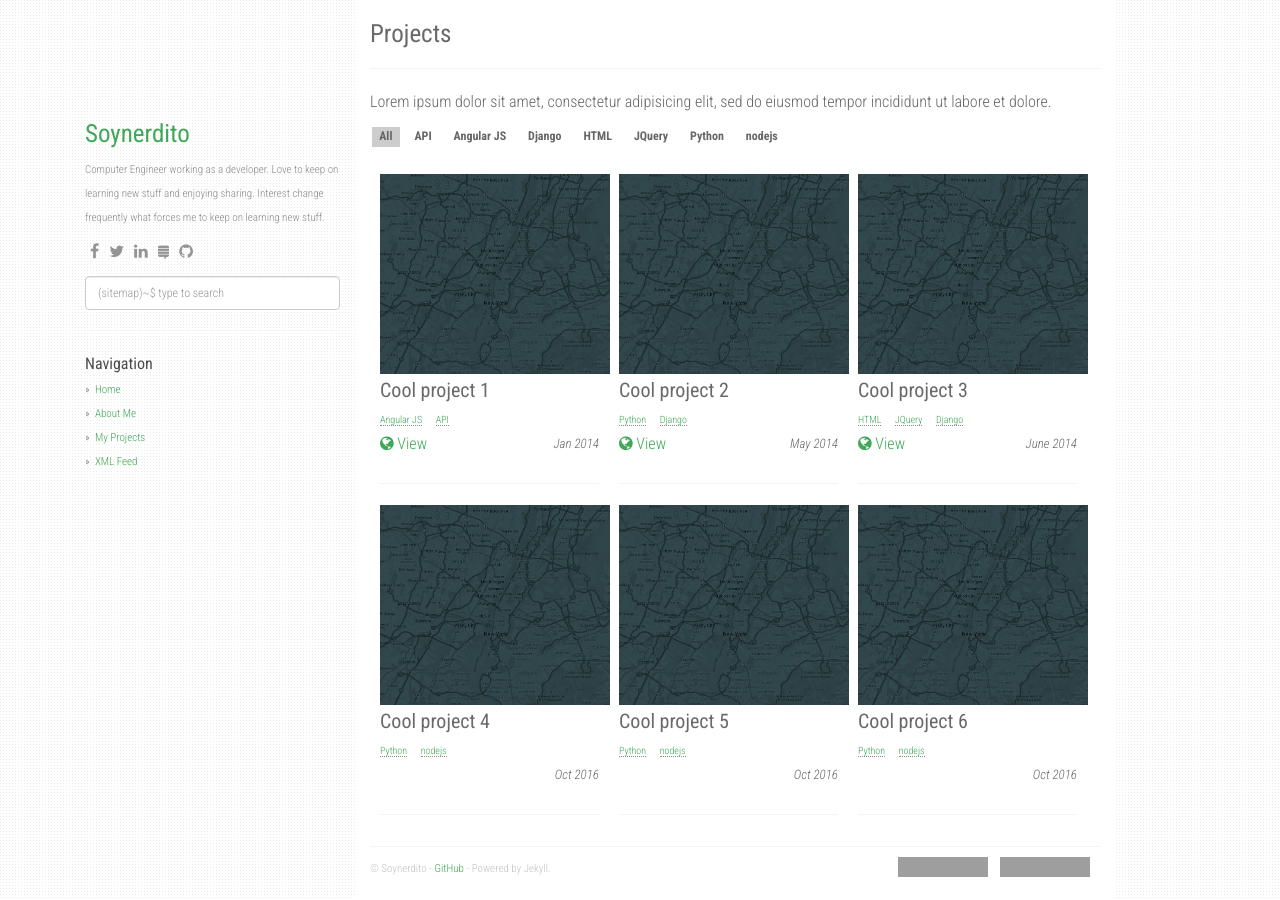
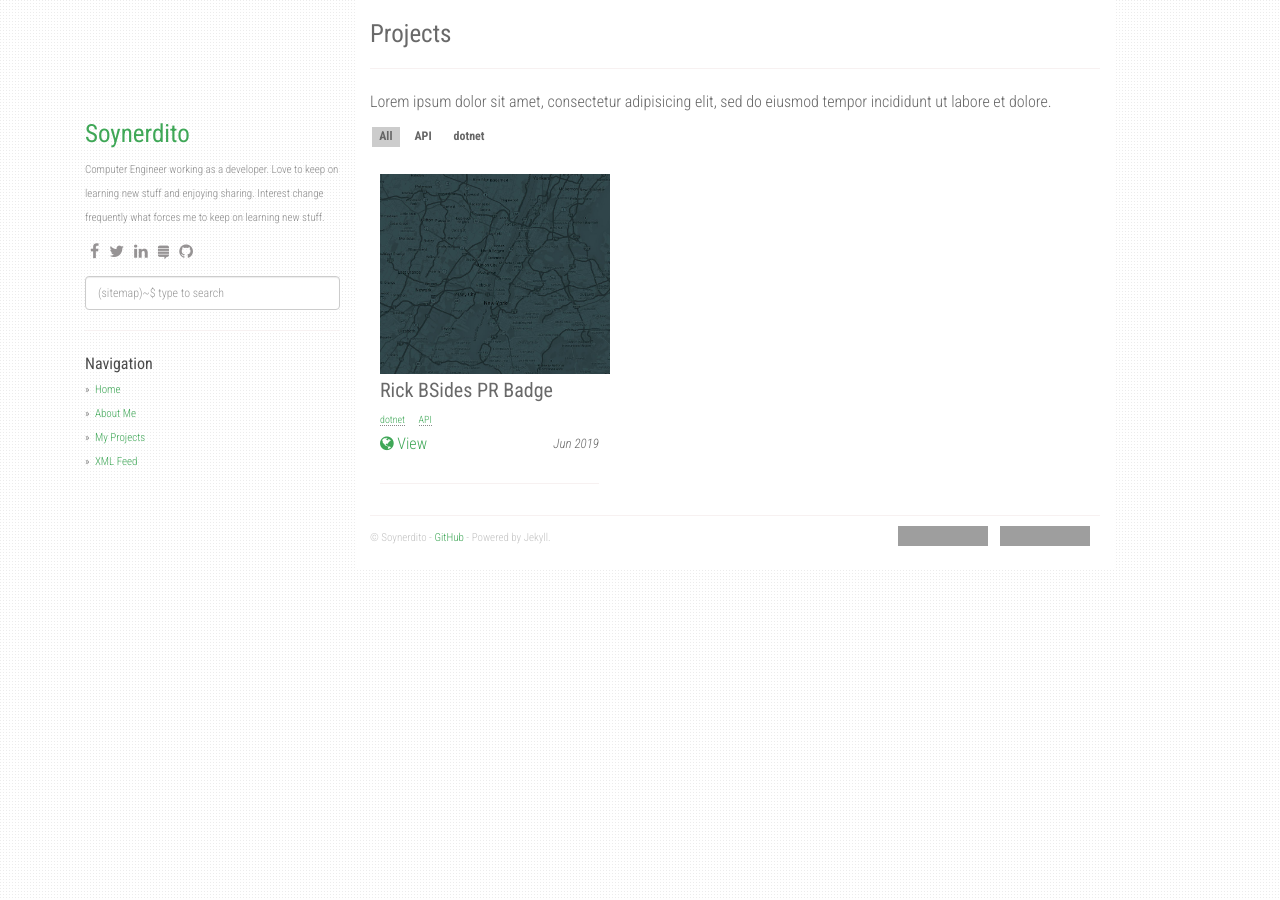
Before and after one commit to soynerdito/soydotnet.github.io, a Jekyll site: the page built from projects.md, in a window 1280 px wide. Built offline with Jekyll 4.4.1, drawn with Linux system fonts in a browser that asks for light colours; nearby versions of some CDN libraries; grey boxes are pictures that could not be loaded.

```diff
--- a/_data/projects.json
+++ b/_data/projects.json
@@ -1,42 +1,10 @@
 [
 	{
 		"slug": "cool-project",
-		"name": "Cool project 1",
+		"name": "Rick BSides PR Badge",
 		"image": "placeholder.jpg",
-		"url": "https://www.google.com",
-		"date": "Jan 2014",
-		"tags": ["Angular JS","API"]
-	},
-	{
-		"name": "Cool project 2",
-		"image": "placeholder.jpg",
-		"url": "#",
-		"date": "May 2014",
-		"tags": ["Python","Django"]
-	},
-	{
-		"name": "Cool project 3",
-		"image": "placeholder.jpg",
-		"url": "#",
-		"date": "June 2014",
-		"tags": ["HTML","JQuery","Django"]
-	},
-	{
-		"name": "Cool project 4",
-		"image": "placeholder.jpg",
-		"date": "Oct 2016",
-		"tags": ["Python","nodejs"]
-	},
-	{
-		"name": "Cool project 5",
-		"image": "placeholder.jpg",
-		"date": "Oct 2016",
-		"tags": ["Python","nodejs"]
-	},
-	{
-		"name": "Cool project 6",
-		"image": "placeholder.jpg",
-		"date": "Oct 2016",
-		"tags": ["Python","nodejs"]
+		"url": "https://github.com/soynerdito/RickBadge",
+		"date": "Jun 2019",
+		"tags": ["dotnet","API"]
 	}
 ]
```
Also changed, not shown: _project/cool-project.md (+3 -2 lines), about.md (+9 -2 lines).
